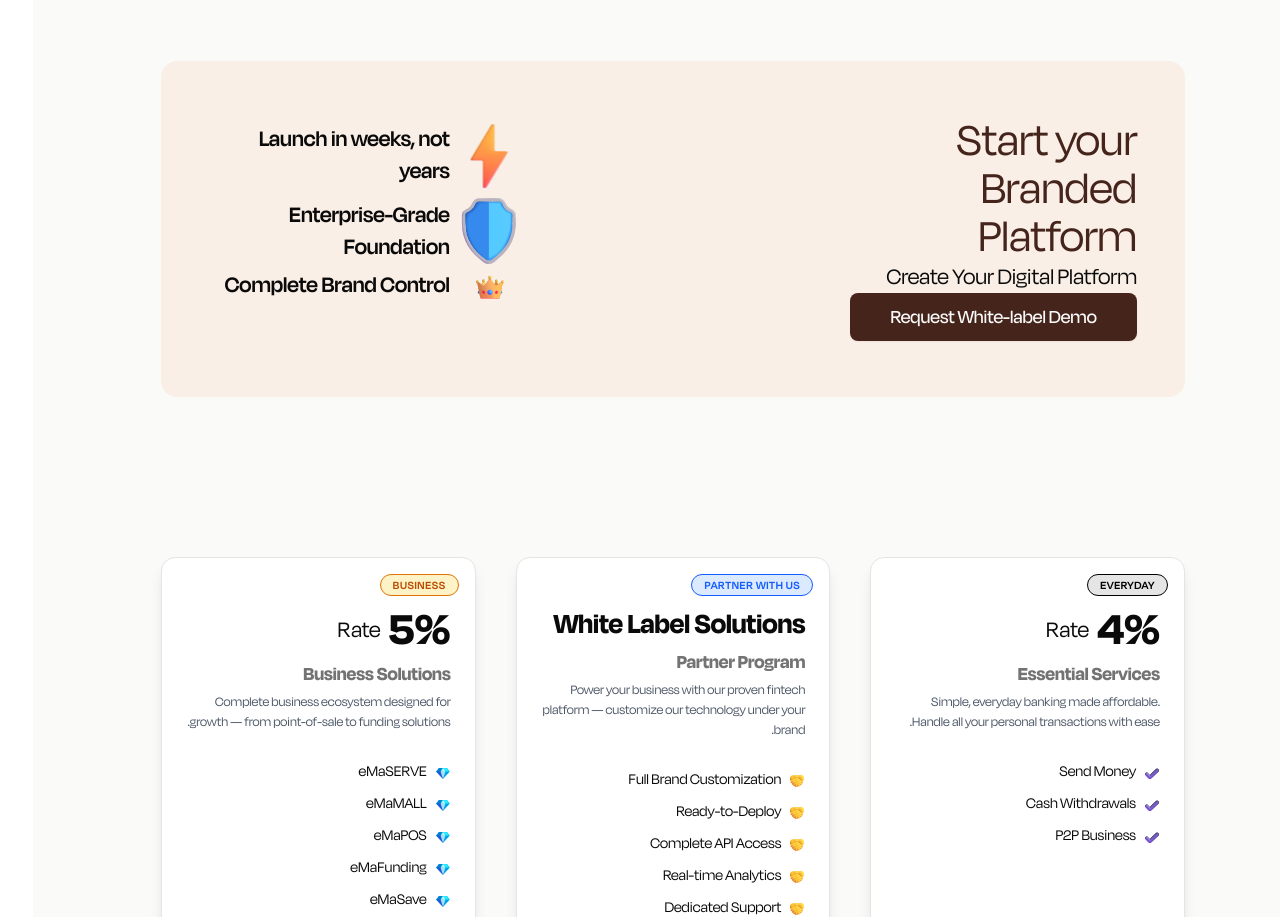
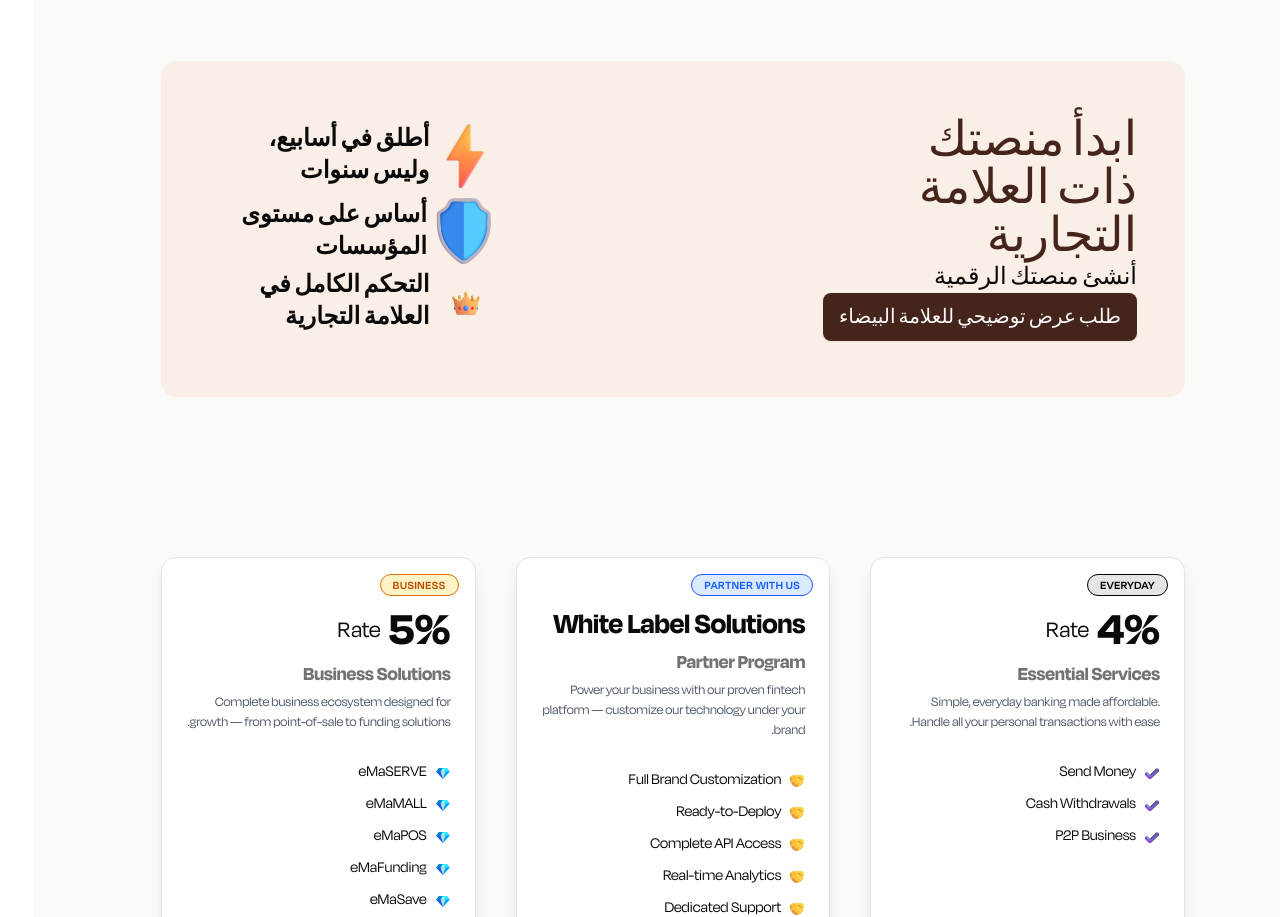
Before and after one commit to seif32/ema-landing, a React (Vite) app: page / in a window 1280 px wide. Shown: the part 9280-10197 px from the top of the page. Built offline with nearby package versions, Linux system fonts and the light colour scheme; no server answers.

Commit message:
refactor before-after-ar

```diff
--- a/src/components/sections/white-label-solutions/CtaBanner.jsx
+++ b/src/components/sections/white-label-solutions/CtaBanner.jsx
@@ -7,18 +7,18 @@
 const items = [
   {
     emoji: HighVoltage,
-    description: "Launch in weeks, not years",
-    alt: "high-voltage",
+    description: "أطلق في أسابيع، وليس سنوات",
+    alt: "جهد-عالي",
   },
   {
     emoji: Shield,
-    description: "Enterprise-Grade Foundation",
-    alt: "shield",
+    description: "أساس على مستوى المؤسسات",
+    alt: "درع",
   },
   {
     emoji: Crown,
-    description: "Complete Brand Control",
-    alt: "crown",
+    description: "التحكم الكامل في العلامة التجارية",
+    alt: "تاج",
   },
 ];
 
@@ -29,10 +29,10 @@
         <div className="flex flex-col justify-center lg:justify-between">
           <div>
             <h2 className="text-2xl md:text-4xl sm:text-3xl lg:text-5xl text-accent">
-              Start your <br /> Branded Platform
+              ابدأ منصتك <br /> ذات العلامة التجارية
             </h2>
             <h3 className="md:text-xl sm:text-lg text-md lg:text-2xl ">
-              Create Your Digital Platform
+              أنشئ منصتك الرقمية
             </h3>
           </div>
           <Button
@@ -40,7 +40,7 @@
               " bg-accent md:text-lg sm:text-md text-sm lg:text-xl py-6"
             }
           >
-            Request White-label Demo
+            طلب عرض توضيحي للعلامة البيضاء
           </Button>
         </div>
         <div className="">
```
